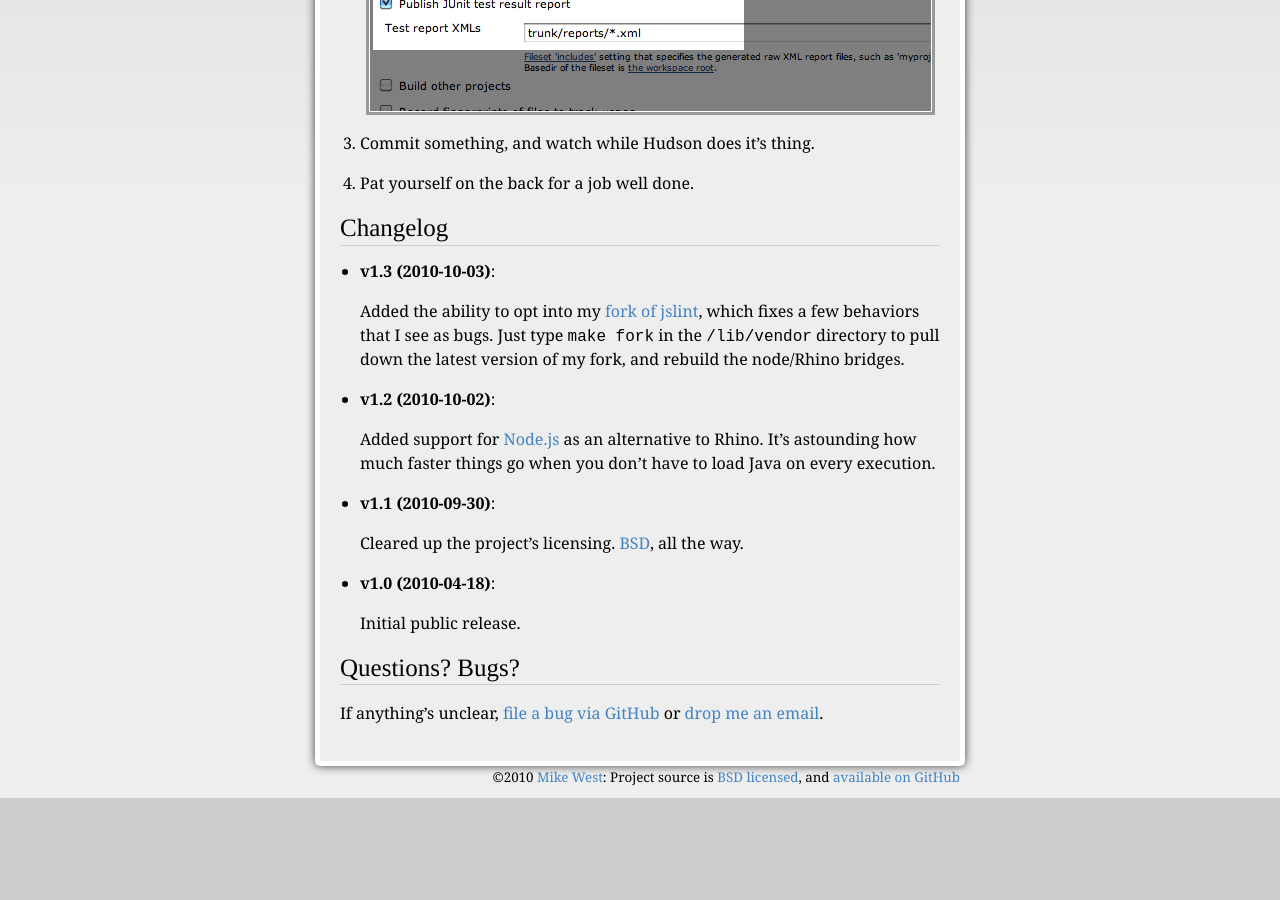
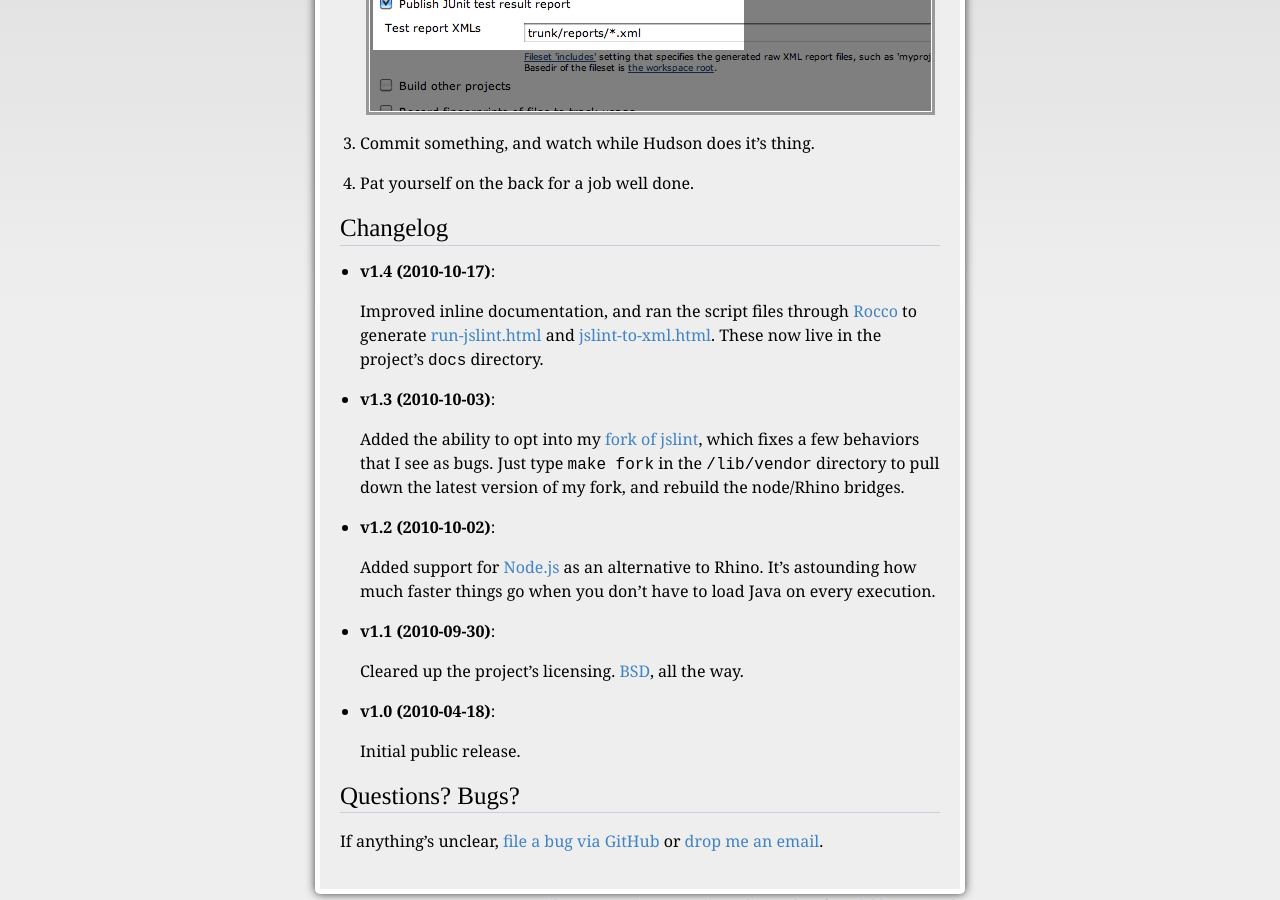
Before and after one commit to mikewest/mikewest.github.com, a Jekyll site: the page built from jslint_utils/index.markdown, in a window 1280 px wide and 900 px high, scrolled down 2191 px. Built offline with Jekyll 4.4.1, drawn with Linux system fonts in a browser that asks for light colours; Markdown is read by kramdown in place of the engine named in the settings; before the commit the page ends 2989 px from its top, so only the background shows below that; some of the changed text lies outside the part shown.

Commit message:
Adding jslint-utils documentation.

```diff
--- a/jslint_utils/index.markdown
+++ b/jslint_utils/index.markdown
@@ -9,7 +9,7 @@
 ==================================================
 
 <ul class="actions">
-  <li><a href="http://github.com/mikewest/jslint-utils/tarball/v1.2" class="cta">Download current version (v1.2)</a></li>
+  <li><a href="http://github.com/mikewest/jslint-utils/tarball/v1.4" class="cta">Download current version (v1.4)</a></li>
   <li><a href="http://github.com/mikewest/jslint-utils" class="cta">Source code on GitHub</a></li>
 </ul>
 
--- /dev/null
+++ b/jslint_utils/jslint-to-xml.html
@@ -0,0 +1,292 @@
+<!DOCTYPE html>
+<html>
+<head>
+  <meta http-equiv="content-type" content="text/html;charset=utf-8">
+  <title>jslint-to-xml.sh</title>
+  <link rel="stylesheet" href="http://jashkenas.github.com/docco/resources/docco.css">
+</head>
+<body>
+<div id='container'>
+  <div id="background"></div>
+  <div id="jump_to">
+    Jump To &hellip;
+    <div id="jump_wrapper">
+      <div id="jump_page">
+        <a class="source" href="jslint-to-xml.html">jslint-to-xml.sh</a>
+        <a class="source" href="run-jslint.html">run-jslint.sh</a>
+        </div>
+    </div>
+  </div>
+  <table cellspacing=0 cellpadding=0>
+  <thead>
+    <tr>
+      <th class=docs><h1>jslint-to-xml.sh</h1></th>
+      <th class=code></th>
+    </tr>
+  </thead>
+  <tbody>
+    <tr id='section-1'>
+      <td class=docs>
+        <div class="pilwrap">
+          <a class="pilcrow" href="#section-1">&#182;</a>
+        </div>
+
+      </td>
+      <td class=code>
+        <div class='highlight'><pre></pre></div>
+      </td>
+    </tr>
+    <tr id='section-2'>
+      <td class=docs>
+        <div class="pilwrap">
+          <a class="pilcrow" href="#section-2">&#182;</a>
+        </div>
+        <p>Using <code>run-jslint.sh</code>, we&rsquo;ll generate linting results in an XML format
+that&rsquo;s similar enough to JUnit to trick Hudson, et al. into accepting
+them as unit test results that can be rendered after every build.</p>
+      </td>
+      <td class=code>
+        <div class='highlight'><pre></pre></div>
+      </td>
+    </tr>
+    <tr id='section-3'>
+      <td class=docs>
+        <div class="pilwrap">
+          <a class="pilcrow" href="#section-3">&#182;</a>
+        </div>
+        <h2>Config</h2>
+      </td>
+      <td class=code>
+        <div class='highlight'><pre></pre></div>
+      </td>
+    </tr>
+    <tr id='section-4'>
+      <td class=docs>
+        <div class="pilwrap">
+          <a class="pilcrow" href="#section-4">&#182;</a>
+        </div>
+        <p>The path (relative to this script file) to the JSLint script:</p>
+      </td>
+      <td class=code>
+        <div class='highlight'><pre><span class="nv">JSLINT</span><span class="o">=</span>./run-jslint.sh</pre></div>
+      </td>
+    </tr>
+    <tr id='section-5'>
+      <td class=docs>
+        <div class="pilwrap">
+          <a class="pilcrow" href="#section-5">&#182;</a>
+        </div>
+        <p>The base of the test name that will be reported in Hudson (this will
+expand to <code>${TEST_BASENAME}.jslint.[TYPE].[FILENAME]</code>, for example
+<code>org.mikewest.static.jslint.js.javascriptfilename1</code>):</p>
+      </td>
+      <td class=code>
+        <div class='highlight'><pre><span class="nv">TEST_BASENAME</span><span class="o">=</span><span class="s2">&quot;org.mikewest.static&quot;</span></pre></div>
+      </td>
+    </tr>
+    <tr id='section-6'>
+      <td class=docs>
+        <div class="pilwrap">
+          <a class="pilcrow" href="#section-6">&#182;</a>
+        </div>
+        <h2>SCRIPT (no touchies)</h2>
+      </td>
+      <td class=code>
+        <div class='highlight'><pre></pre></div>
+      </td>
+    </tr>
+    <tr id='section-7'>
+      <td class=docs>
+        <div class="pilwrap">
+          <a class="pilcrow" href="#section-7">&#182;</a>
+        </div>
+        <p>Store the current script&rsquo;s directory, and use it to generate paths to
+the JSLinting script (<code>run-jslint.sh</code>).</p>
+      </td>
+      <td class=code>
+        <div class='highlight'><pre><span class="nv">SCRIPTPATH</span><span class="o">=</span><span class="sb">`</span>dirname <span class="k">${</span><span class="nv">0</span><span class="k">}</span><span class="sb">`</span>
+<span class="nv">JSLINT</span><span class="o">=</span><span class="s2">&quot;${SCRIPTPATH}/${JSLINT}&quot;</span></pre></div>
+      </td>
+    </tr>
+    <tr id='section-8'>
+      <td class=docs>
+        <div class="pilwrap">
+          <a class="pilcrow" href="#section-8">&#182;</a>
+        </div>
+        <p>The script expects two arguments: the file to lint, and the path in
+which report XML files should be created.  If one or the other is
+missing, print usage info, and exit.</p>
+      </td>
+      <td class=code>
+        <div class='highlight'><pre><span class="k">if</span> <span class="o">[</span> ! -e <span class="s2">&quot;${1}&quot;</span> <span class="o">]</span> <span class="o">||</span> <span class="o">[</span> ! -d <span class="s2">&quot;${2}&quot;</span> <span class="o">]</span>; <span class="k">then</span>
+<span class="k">    </span><span class="nb">echo</span> <span class="s2">&quot;Usage: ${0} &lt;file to lint&gt; &lt;path to reports&gt;&quot;</span>
+    <span class="nb">exit </span>1</pre></div>
+      </td>
+    </tr>
+    <tr id='section-9'>
+      <td class=docs>
+        <div class="pilwrap">
+          <a class="pilcrow" href="#section-9">&#182;</a>
+        </div>
+        <p>Otherwise&hellip;</p>
+      </td>
+      <td class=code>
+        <div class='highlight'><pre><span class="k">else</span></pre></div>
+      </td>
+    </tr>
+    <tr id='section-10'>
+      <td class=docs>
+        <div class="pilwrap">
+          <a class="pilcrow" href="#section-10">&#182;</a>
+        </div>
+        <p>Generate a temporary report file.  We have to do a bit of bash
+hackery to get the data we need: this file is part of that, slightly
+dirty, but necessary.  If we can&rsquo;t generate the file, exit.</p>
+      </td>
+      <td class=code>
+        <div class='highlight'><pre>    <span class="nv">TEMP</span><span class="o">=</span><span class="sb">`</span>mktemp -t jslintreport.XXXXXX<span class="sb">`</span> <span class="o">||</span> <span class="o">{</span>
+        <span class="nb">echo</span> <span class="s2">&quot;FATAL: Couldn&#39;t create temp file for reports&quot;</span>
+        <span class="nb">exit </span>1
+    <span class="o">}</span></pre></div>
+      </td>
+    </tr>
+    <tr id='section-11'>
+      <td class=docs>
+        <div class="pilwrap">
+          <a class="pilcrow" href="#section-11">&#182;</a>
+        </div>
+        <p>Give the script&rsquo;s two arguments nicer names: <code>LINTEE</code> is the file
+to be processed, <code>REPORT_ROOT</code> is, surprisingly enough, the directory
+into which we&rsquo;ll stuff reports.</p>
+      </td>
+      <td class=code>
+        <div class='highlight'><pre>    <span class="nv">LINTEE</span><span class="o">=</span><span class="nv">$1</span>
+    <span class="nv">REPORT_ROOT</span><span class="o">=</span><span class="nv">$2</span></pre></div>
+      </td>
+    </tr>
+    <tr id='section-12'>
+      <td class=docs>
+        <div class="pilwrap">
+          <a class="pilcrow" href="#section-12">&#182;</a>
+        </div>
+        <p>Process <code>LINTEE</code> to extract the file extension and basename.  We&rsquo;ll
+use both to generate the test name that&rsquo;s displayed in Hudson.</p>
+      </td>
+      <td class=code>
+        <div class='highlight'><pre>    <span class="nv">LINTEE_TYPE</span><span class="o">=</span><span class="sb">`</span><span class="nb">echo</span> <span class="k">${</span><span class="nv">LINTEE</span><span class="k">}</span> | sed <span class="s1">&#39;s#\(.*\)\.\([^\.]*\)$#\2#&#39;</span><span class="sb">`</span>
+    <span class="nv">LINTEE_BASENAME</span><span class="o">=</span><span class="sb">`</span>basename <span class="k">${</span><span class="nv">LINTEE</span><span class="k">}</span> | sed <span class="s1">&#39;s#\(.*\)\.\([^\.]*\)$#\1#&#39;</span><span class="sb">`</span></pre></div>
+      </td>
+    </tr>
+    <tr id='section-13'>
+      <td class=docs>
+        <div class="pilwrap">
+          <a class="pilcrow" href="#section-13">&#182;</a>
+        </div>
+        <p>Using the extension and basename, generate a test name in the form:
+<code>[BASENAME].jslint.[EXTENSION].[BASENAME]</code>.  We&rsquo;ll use this to generate
+a report XML file of the same name (<code>[REPORT ROOT]/[TEST NAME].xml</code>):</p>
+      </td>
+      <td class=code>
+        <div class='highlight'><pre>    <span class="nv">TEST_BASENAME</span><span class="o">=</span><span class="s2">&quot;${TEST_BASENAME}.jslint.${LINTEE_TYPE}.${LINTEE_BASENAME}&quot;</span>
+    <span class="nv">REPORT_FILENAME</span><span class="o">=</span><span class="s2">&quot;${REPORT_ROOT}/${TEST_BASENAME}.xml&quot;</span></pre></div>
+      </td>
+    </tr>
+    <tr id='section-14'>
+      <td class=docs>
+        <div class="pilwrap">
+          <a class="pilcrow" href="#section-14">&#182;</a>
+        </div>
+        <p>The core; this is stunningly ugly.  So, let&rsquo;s break it down:</p>
+
+<p>We want the result of <code>run-jslint.sh [LINTEE]</code>.  So run that command, and
+pipe all it&rsquo;s output (STDOUT/STDERR) into the temporary file we created
+earlier (<code>TEMP</code>) for processing later on.</p>
+
+<p>We also, however, want to know how long the test took to run.  That&rsquo;s a
+bit of a pain in the ass.  Running the previous command through <code>time</code>
+will output the time info we want on STDERR.  But not the same STDERR
+as the command itself, which means it won&rsquo;t be in the file we&rsquo;ve just
+filled with data.  The solution is to wrap the entire <code>time</code> call in
+a subshell, and to process the <em>list&rsquo;s</em> STDOUT.  Grep for &ldquo;real&rdquo; to
+get the wallclock time, then <code>sed</code> out the seconds.</p>
+
+<p>What a mess.</p>
+      </td>
+      <td class=code>
+        <div class='highlight'><pre>    <span class="nv">LINT_TIME</span><span class="o">=</span><span class="sb">`</span><span class="o">(</span> <span class="nb">time</span> <span class="k">${</span><span class="nv">JSLINT</span><span class="k">}</span> <span class="s2">&quot;${LINTEE}&quot;</span> 2&gt;&amp;1 1&gt; <span class="s2">&quot;${TEMP}&quot;</span>; <span class="o">)</span> 2&gt;&amp;1 | grep real | sed <span class="s1">&#39;s#.*m\(.*\)s#\1#&#39;</span><span class="sb">`</span></pre></div>
+      </td>
+    </tr>
+    <tr id='section-15'>
+      <td class=docs>
+        <div class="pilwrap">
+          <a class="pilcrow" href="#section-15">&#182;</a>
+        </div>
+        <p>After all that, read the tempfile back into <code>LINT_RESULTS</code>.</p>
+      </td>
+      <td class=code>
+        <div class='highlight'><pre>    <span class="nv">LINT_RESULTS</span><span class="o">=</span><span class="k">$(</span>&lt;<span class="s2">&quot;${TEMP}&quot;</span><span class="k">)</span></pre></div>
+      </td>
+    </tr>
+    <tr id='section-16'>
+      <td class=docs>
+        <div class="pilwrap">
+          <a class="pilcrow" href="#section-16">&#182;</a>
+        </div>
+        <p>If the tempfile contains &ldquo;No problems found in&rdquo;, then the test passed
+without issue.  If not, failure!  Oh, the misery!</p>
+      </td>
+      <td class=code>
+        <div class='highlight'><pre>    <span class="nv">WAS_FAILURE</span><span class="o">=</span><span class="sb">`</span>cat <span class="s2">&quot;${TEMP}&quot;</span> | grep -v <span class="s1">&#39;No problems found in&#39;</span><span class="sb">`</span></pre></div>
+      </td>
+    </tr>
+    <tr id='section-17'>
+      <td class=docs>
+        <div class="pilwrap">
+          <a class="pilcrow" href="#section-17">&#182;</a>
+        </div>
+        <p>And now we&rsquo;re completely finished with the temp file.  Kill it.</p>
+      </td>
+      <td class=code>
+        <div class='highlight'><pre>    rm <span class="k">${</span><span class="nv">TEMP</span><span class="k">}</span>
+    </pre></div>
+      </td>
+    </tr>
+    <tr id='section-18'>
+      <td class=docs>
+        <div class="pilwrap">
+          <a class="pilcrow" href="#section-18">&#182;</a>
+        </div>
+        <p>If the test failed, write out a testsuite XML block into the
+<code>REPORT_FILENAME</code>, and dump the error messages into a CDATA field.</p>
+      </td>
+      <td class=code>
+        <div class='highlight'><pre>    <span class="k">if</span> <span class="o">[</span> <span class="s2">&quot;---${WAS_FAILURE}---&quot;</span> !<span class="o">=</span> <span class="s2">&quot;------&quot;</span> <span class="o">]</span>; <span class="k">then</span>
+<span class="k">        </span><span class="nb">echo</span> <span class="s2">&quot;&lt;testsuite failures=&#39;1&#39; time=&#39;${LINT_TIME}&#39; errors=&#39;1&#39; tests=&#39;1&#39; skipped=&#39;0&#39; name=&#39;${TEST_BASENAME}&#39;&gt;&quot;</span> &gt; <span class="nv">$REPORT_FILENAME</span>
+        <span class="nb">echo</span> <span class="s2">&quot;  &lt;testcase time=&#39;${LINT_TIME}&#39; name=&#39;testJSLint&#39; classname=&#39;${TEST_BASENAME}&#39;&gt;&quot;</span> &gt;&gt; <span class="nv">$REPORT_FILENAME</span>
+        <span class="nb">echo</span> <span class="s2">&quot;    &lt;error message=&#39;${LINTEE_BASENAME} failed JSLint.&#39;&gt;&lt;![CDATA[${LINT_RESULTS}]]&gt;&lt;/error&gt;&quot;</span> &gt;&gt; <span class="nv">$REPORT_FILENAME</span>
+        <span class="nb">echo</span> <span class="s2">&quot;  &lt;/testcase&gt;&quot;</span> &gt;&gt; <span class="nv">$REPORT_FILENAME</span>
+        <span class="nb">echo</span> <span class="s2">&quot;&lt;/testsuite&gt;&quot;</span> &gt;&gt; <span class="nv">$REPORT_FILENAME</span></pre></div>
+      </td>
+    </tr>
+    <tr id='section-19'>
+      <td class=docs>
+        <div class="pilwrap">
+          <a class="pilcrow" href="#section-19">&#182;</a>
+        </div>
+        <p>Otherwise, success!  Dump a testsuite XML block into the file
+with 0 failures, and no <code>error</code> body.</p>
+
+      </td>
+      <td class=code>
+        <div class='highlight'><pre>    <span class="k">else</span>
+<span class="k">        </span><span class="nb">echo</span> <span class="s2">&quot;&lt;testsuite failures=&#39;0&#39; time=&#39;${LINT_TIME}&#39; errors=&#39;0&#39; tests=&#39;1&#39; skipped=&#39;0&#39; name=&#39;${TEST_BASENAME}&#39;&gt;&quot;</span> &gt; <span class="nv">$REPORT_FILENAME</span>
+        <span class="nb">echo</span> <span class="s2">&quot;  &lt;testcase time=&#39;${LINT_TIME}&#39; name=&#39;testJSLint&#39; classname=&#39;${TEST_BASENAME}&#39;&gt;&quot;</span> &gt;&gt; <span class="nv">$REPORT_FILENAME</span>
+        <span class="nb">echo</span> <span class="s2">&quot;  &lt;/testcase&gt;&quot;</span> &gt;&gt; <span class="nv">$REPORT_FILENAME</span>
+        <span class="nb">echo</span> <span class="s2">&quot;&lt;/testsuite&gt;&quot;</span> &gt;&gt; <span class="nv">$REPORT_FILENAME</span>
+    <span class="k">fi</span>
+<span class="k">fi</span></pre></div>
+      </td>
+    </tr>
+    </table>
+</div>
+</body>
--- /dev/null
+++ b/jslint_utils/run-jslint.html
@@ -0,0 +1,221 @@
+<!DOCTYPE html>
+<html>
+<head>
+  <meta http-equiv="content-type" content="text/html;charset=utf-8">
+  <title>run-jslint.sh</title>
+  <link rel="stylesheet" href="http://jashkenas.github.com/docco/resources/docco.css">
+</head>
+<body>
+<div id='container'>
+  <div id="background"></div>
+  <div id="jump_to">
+    Jump To &hellip;
+    <div id="jump_wrapper">
+      <div id="jump_page">
+        <a class="source" href="jslint-to-xml.html">jslint-to-xml.sh</a>
+        <a class="source" href="run-jslint.html">run-jslint.sh</a>
+        </div>
+    </div>
+  </div>
+  <table cellspacing=0 cellpadding=0>
+  <thead>
+    <tr>
+      <th class=docs><h1>run-jslint.sh</h1></th>
+      <th class=code></th>
+    </tr>
+  </thead>
+  <tbody>
+    <tr id='section-1'>
+      <td class=docs>
+        <div class="pilwrap">
+          <a class="pilcrow" href="#section-1">&#182;</a>
+        </div>
+
+      </td>
+      <td class=code>
+        <div class='highlight'><pre></pre></div>
+      </td>
+    </tr>
+    <tr id='section-2'>
+      <td class=docs>
+        <div class="pilwrap">
+          <a class="pilcrow" href="#section-2">&#182;</a>
+        </div>
+        <p>Lints a specified file, using either <a href="http://www.mozilla.org/rhino/">Rhino</a> or <a href="http://nodejs.org/">Node.js</a> as
+an engine.  You&rsquo;ll need to ensure that one or the other is
+installed on any machine on which you&rsquo;d like to lint.</p>
+
+<p>Rhino is included as part of this package (<code>./lib/js.jar</code>), so that
+realy boils down to either installing Node, or Java.  Node will be
+<em>much</em> faster&hellip;</p>
+      </td>
+      <td class=code>
+        <div class='highlight'><pre></pre></div>
+      </td>
+    </tr>
+    <tr id='section-3'>
+      <td class=docs>
+        <div class="pilwrap">
+          <a class="pilcrow" href="#section-3">&#182;</a>
+        </div>
+        <h2>Config</h2>
+      </td>
+      <td class=code>
+        <div class='highlight'><pre></pre></div>
+      </td>
+    </tr>
+    <tr id='section-4'>
+      <td class=docs>
+        <div class="pilwrap">
+          <a class="pilcrow" href="#section-4">&#182;</a>
+        </div>
+        <p>The path (relative to this script file) to the Rhino JAR:</p>
+      </td>
+      <td class=code>
+        <div class='highlight'><pre><span class="nv">RHINO</span><span class="o">=</span>../lib/js.jar</pre></div>
+      </td>
+    </tr>
+    <tr id='section-5'>
+      <td class=docs>
+        <div class="pilwrap">
+          <a class="pilcrow" href="#section-5">&#182;</a>
+        </div>
+        <p>The path (relative to this script file) to the JSLint JS files for Rhino:</p>
+      </td>
+      <td class=code>
+        <div class='highlight'><pre><span class="nv">RHINO_JSLINT</span><span class="o">=</span>../lib/rhinoed_jslint.js</pre></div>
+      </td>
+    </tr>
+    <tr id='section-6'>
+      <td class=docs>
+        <div class="pilwrap">
+          <a class="pilcrow" href="#section-6">&#182;</a>
+        </div>
+        <p>and Node:</p>
+      </td>
+      <td class=code>
+        <div class='highlight'><pre><span class="nv">NODE_JSLINT</span><span class="o">=</span>../lib/node_jslint.js</pre></div>
+      </td>
+    </tr>
+    <tr id='section-7'>
+      <td class=docs>
+        <div class="pilwrap">
+          <a class="pilcrow" href="#section-7">&#182;</a>
+        </div>
+        <h2>Script (No touchies)</h2>
+      </td>
+      <td class=code>
+        <div class='highlight'><pre></pre></div>
+      </td>
+    </tr>
+    <tr id='section-8'>
+      <td class=docs>
+        <div class="pilwrap">
+          <a class="pilcrow" href="#section-8">&#182;</a>
+        </div>
+        <p>Store the current script&rsquo;s directory, and use it to generate paths to
+Rhino and the two JSLinting instances.</p>
+      </td>
+      <td class=code>
+        <div class='highlight'><pre><span class="nv">SCRIPTPATH</span><span class="o">=</span><span class="sb">`</span>dirname <span class="k">${</span><span class="nv">0</span><span class="k">}</span><span class="sb">`</span>
+<span class="nv">RHINO</span><span class="o">=</span><span class="s2">&quot;${SCRIPTPATH}/${RHINO}&quot;</span>
+<span class="nv">RHINO_JSLINT</span><span class="o">=</span><span class="s2">&quot;${SCRIPTPATH}/${RHINO_JSLINT}&quot;</span>
+<span class="nv">NODE_JSLINT</span><span class="o">=</span><span class="s2">&quot;${SCRIPTPATH}/${NODE_JSLINT}&quot;</span></pre></div>
+      </td>
+    </tr>
+    <tr id='section-9'>
+      <td class=docs>
+        <div class="pilwrap">
+          <a class="pilcrow" href="#section-9">&#182;</a>
+        </div>
+        <p>Write out usage information if we don&rsquo;t have a file to work with.</p>
+      </td>
+      <td class=code>
+        <div class='highlight'><pre><span class="k">if</span> <span class="o">[</span> ! -e <span class="s2">&quot;$1&quot;</span> <span class="o">]</span>; <span class="k">then</span>
+<span class="k">    </span><span class="nb">echo</span> <span class="s2">&quot;Usage: ${0} &lt;file to lint&gt;&quot;</span>
+    <span class="nb">exit </span>1</pre></div>
+      </td>
+    </tr>
+    <tr id='section-10'>
+      <td class=docs>
+        <div class="pilwrap">
+          <a class="pilcrow" href="#section-10">&#182;</a>
+        </div>
+        <p>Assuming we <em>do</em> have a file, then store the filename, and parse
+out the file extension.  We&rsquo;ll use that in a moment to determine
+how we process the file.</p>
+      </td>
+      <td class=code>
+        <div class='highlight'><pre><span class="k">else</span>
+<span class="k">    </span><span class="nv">LINTEE</span><span class="o">=</span><span class="nv">$1</span>
+    <span class="nv">LINTEE_TYPE</span><span class="o">=</span><span class="sb">`</span><span class="nb">echo</span> <span class="k">${</span><span class="nv">LINTEE</span><span class="k">}</span> | sed <span class="s1">&#39;s#\(.*\)\.\([^\.]*\)$#\2#&#39;</span><span class="sb">`</span></pre></div>
+      </td>
+    </tr>
+    <tr id='section-11'>
+      <td class=docs>
+        <div class="pilwrap">
+          <a class="pilcrow" href="#section-11">&#182;</a>
+        </div>
+        <p>For CSS files, prepend <code>@charset "UTF-8";</code>, write to a temp file
+and parse <em>that</em> file rather than the original.  This is much simpler
+than stripping out the charset from each file when minimizing (It
+made sense at the time, anyway&hellip;).</p>
+      </td>
+      <td class=code>
+        <div class='highlight'><pre>    <span class="k">if</span> <span class="o">[</span> <span class="s2">&quot;${LINTEE_TYPE}&quot;</span> <span class="o">==</span> <span class="s2">&quot;css&quot;</span> <span class="o">]</span>; <span class="k">then</span>
+<span class="k">        </span><span class="nv">TOPARSE</span><span class="o">=</span><span class="sb">`</span>mktemp -t csslintreport.XXXXXX<span class="sb">`</span> <span class="o">||</span> <span class="o">{</span>
+            <span class="nb">echo</span> <span class="s2">&quot;FATAL: Couldn&#39;t create temp file for reports&quot;</span>
+            <span class="nb">exit </span>1
+        <span class="o">}</span>
+        awk -v <span class="nv">PREPEND</span><span class="o">=</span><span class="s1">&#39;@charset &quot;UTF-8&quot;;&#39;</span> <span class="s1">&#39;BEGIN {print PREPEND}{print}&#39;</span> <span class="k">${</span><span class="nv">LINTEE</span><span class="k">}</span> &gt; <span class="k">${</span><span class="nv">TOPARSE</span><span class="k">}</span>
+        <span class="nv">TODISPLAY</span><span class="o">=</span><span class="nv">$LINTEE</span></pre></div>
+      </td>
+    </tr>
+    <tr id='section-12'>
+      <td class=docs>
+        <div class="pilwrap">
+          <a class="pilcrow" href="#section-12">&#182;</a>
+        </div>
+        <p>For everything else (that is, JavaScript, because what else is
+there?) run against the file itself.</p>
+      </td>
+      <td class=code>
+        <div class='highlight'><pre>    <span class="k">else</span>
+<span class="k">        </span><span class="nv">TOPARSE</span><span class="o">=</span><span class="nv">$LINTEE</span>
+        <span class="nv">TODISPLAY</span><span class="o">=</span><span class="nv">$LINTEE</span>
+    <span class="k">fi</span></pre></div>
+      </td>
+    </tr>
+    <tr id='section-13'>
+      <td class=docs>
+        <div class="pilwrap">
+          <a class="pilcrow" href="#section-13">&#182;</a>
+        </div>
+        <p>We&rsquo;ve got all the information we need: Now we need to decide
+which engine we use.  If <code>node</code> exists, use it.  It&rsquo;s amazingly
+fast.  Much, much, much faster than Rhino.</p>
+      </td>
+      <td class=code>
+        <div class='highlight'><pre>    <span class="k">if</span> <span class="o">[</span> -n <span class="s2">&quot;`which node`&quot;</span> <span class="o">]</span>; <span class="k">then</span>
+<span class="k">        </span>node <span class="k">${</span><span class="nv">NODE_JSLINT</span><span class="k">}</span> <span class="s2">&quot;${TOPARSE}&quot;</span> <span class="s2">&quot;${TODISPLAY}&quot;</span></pre></div>
+      </td>
+    </tr>
+    <tr id='section-14'>
+      <td class=docs>
+        <div class="pilwrap">
+          <a class="pilcrow" href="#section-14">&#182;</a>
+        </div>
+        <p>Fallback to Rhino if we have to.  Even though it&rsquo;s ugly and
+slow and makes babies cry.</p>
+
+      </td>
+      <td class=code>
+        <div class='highlight'><pre>    <span class="k">else</span>
+<span class="k">        </span>java -jar <span class="k">${</span><span class="nv">RHINO</span><span class="k">}</span> <span class="k">${</span><span class="nv">RHINO_JSLINT</span><span class="k">}</span> <span class="s2">&quot;${TOPARSE}&quot;</span> <span class="s2">&quot;${TODISPLAY}&quot;</span>
+    <span class="k">fi</span>
+<span class="k">fi</span></pre></div>
+      </td>
+    </tr>
+    </table>
+</div>
+</body>
```
Also changed, not shown: jslint_utils/_posts/2010-10-17-changelog.markdown (added, +12 -0 lines).
